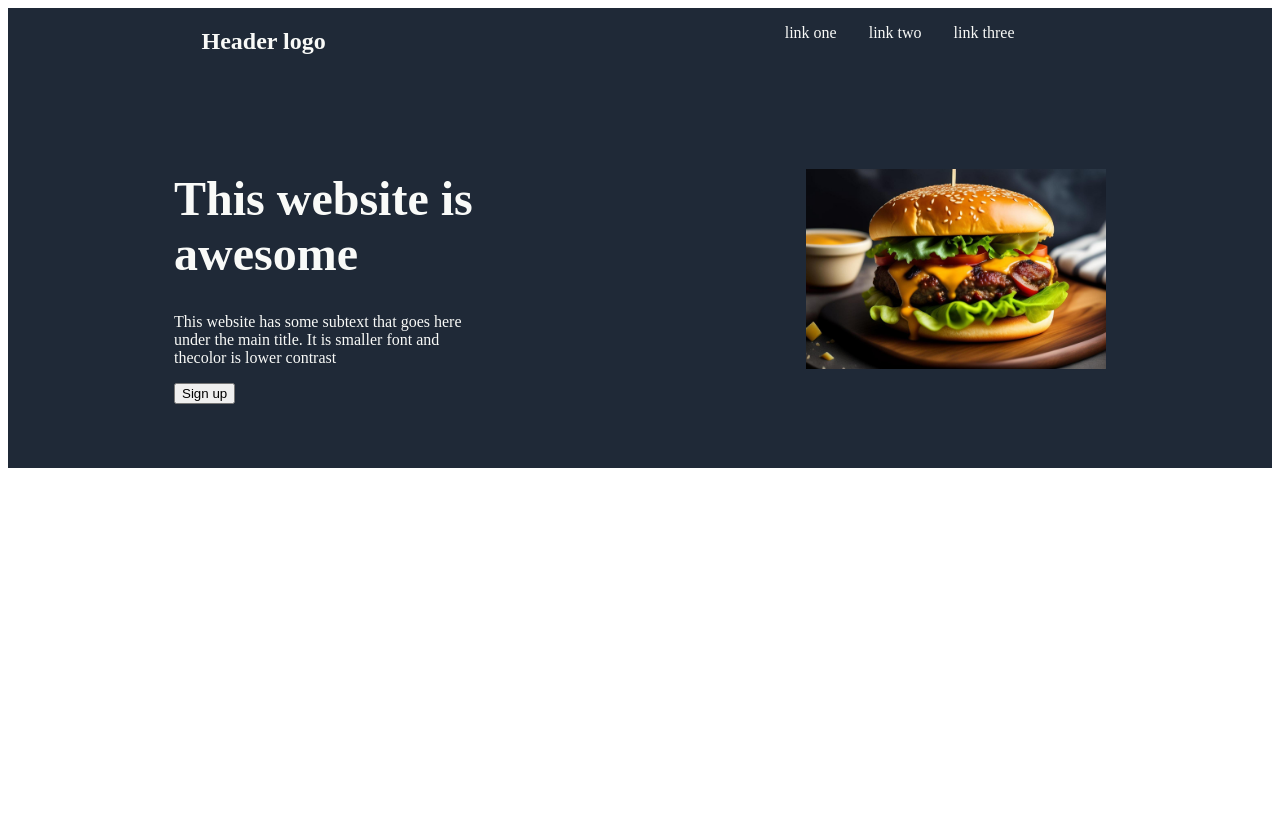
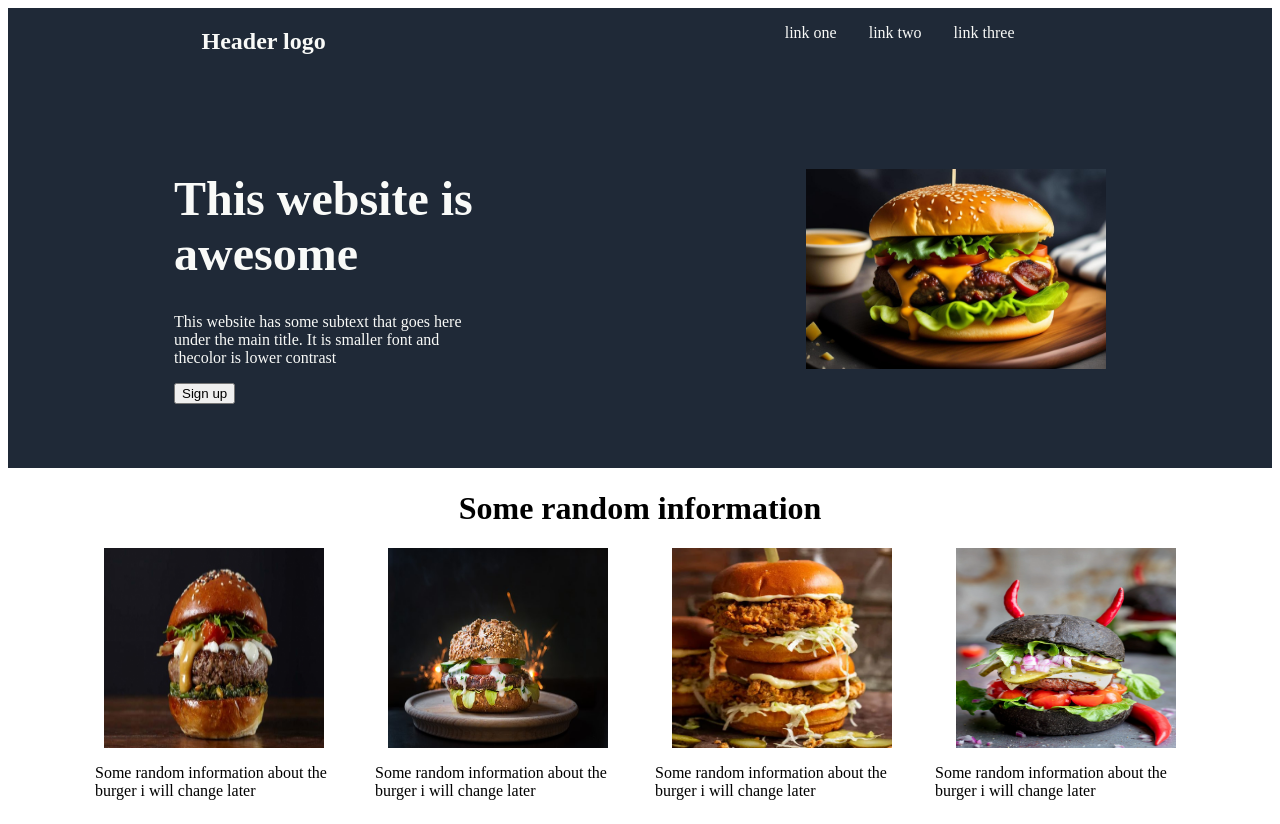
Before and after one commit to JaLyyy/firstProject, a plain HTML site: page index.html in a window 1280 px wide. Before the commit the page ends 800 px from the top, so only its background shows below. Drawn offline with Linux system fonts and the light colour scheme.

Commit message:
create,style and place body, add img and description.

```diff
--- a/index.html
+++ b/index.html
@@ -24,11 +24,24 @@
     <button>Sign up</button>
    </div>
 <div class="right">
-<img src="img/front-view-tasty-meat-burger-with-cheese-and-salad-free-photo.jpg" alt="photo of a burger">
+<img src="img/img0.jpg" alt="photo of a burger" height="auto" width="300px">
 </div>
 </div>
-
-
+</div>
+<div class="bodyContainer">
+    <h1>Some random information</h1>
+    <div class="imgContainer">
+        <img src="img/img1.jpg" alt="photo of a burger" class="burgerImg">
+        <img src="img/img2.jpg" alt="photo of a burger" class="burgerImg">
+        <img src="img/img3.jpg" alt="photo of a burger" class="burgerImg">
+        <img src="img/img4.jpg" alt="photo of a burger" class="burgerImg">
+    </div>
+    <div class="pContainer">
+        <p>Some random information about the burger i will change later</p>
+        <p>Some random information about the burger i will change later</p>
+        <p>Some random information about the burger i will change later</p>
+        <p>Some random information about the burger i will change later</p>
+    </div>
 </div>
 
 </body>
--- a/style.css
+++ b/style.css
@@ -1,7 +1,7 @@
 
- img {
-    width: 300px;
-    height: auto;
+ .burgerImg {
+    width: 220px;
+    height:200px;
  }
 
 nav {
@@ -51,3 +51,24 @@ color: #f9faf8;
 .headerContainer {
     background-color: #1F2937;
 }
+
+.bodyContainer h1 {
+    text-align: center;
+}
+
+.imgContainer {
+    display: flex;
+    justify-content: center;
+    gap: 64px;
+}
+
+.pContainer {
+    display: flex;
+    justify-content: center;
+    align-items: center;
+    gap: 30px;
+}
+
+.pContainer p {
+    max-width: 250px;
+}
```
Also changed, not shown: img/img0.jpg (renamed from img/front-view-tasty-meat-burger-with-cheese-and-salad-free-photo.jpg), img/img1.jpg (added), img/img2.jpg (added), img/img3.jpg (added), img/img4.jpg (added).
